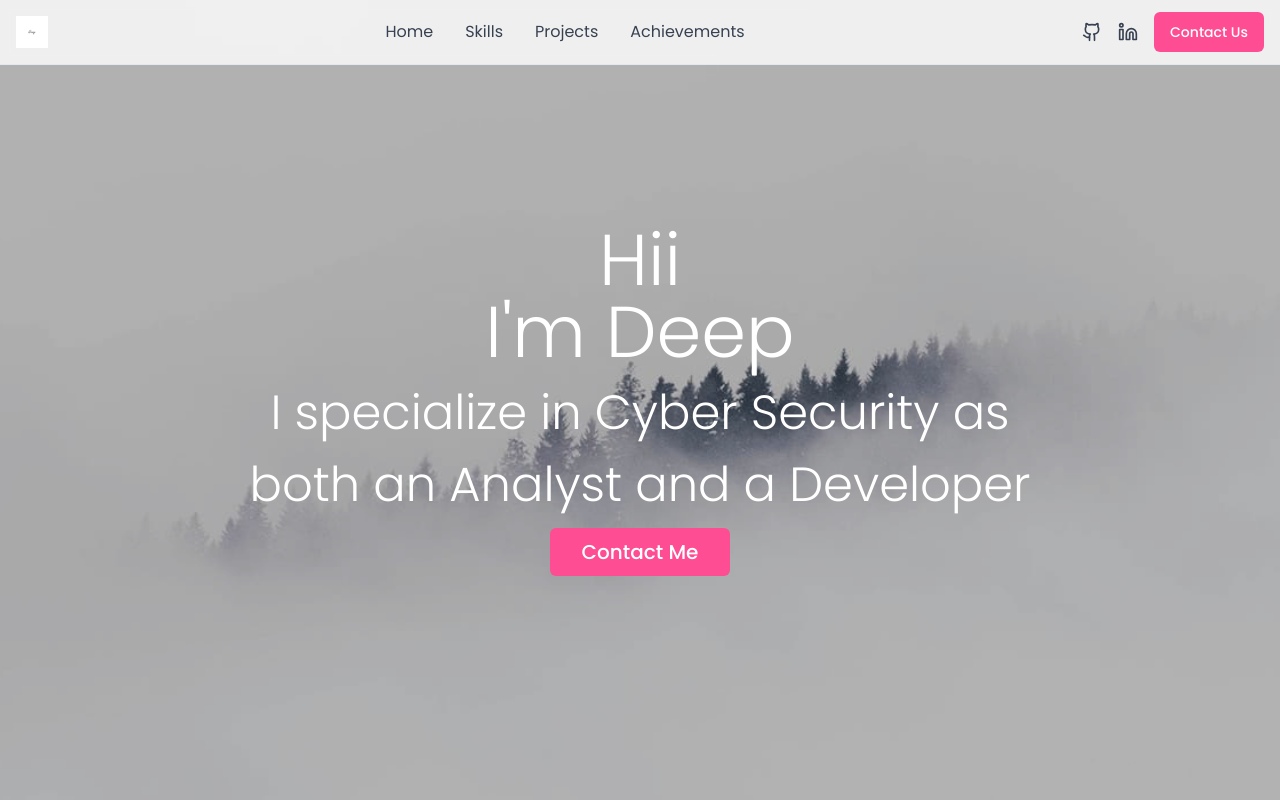
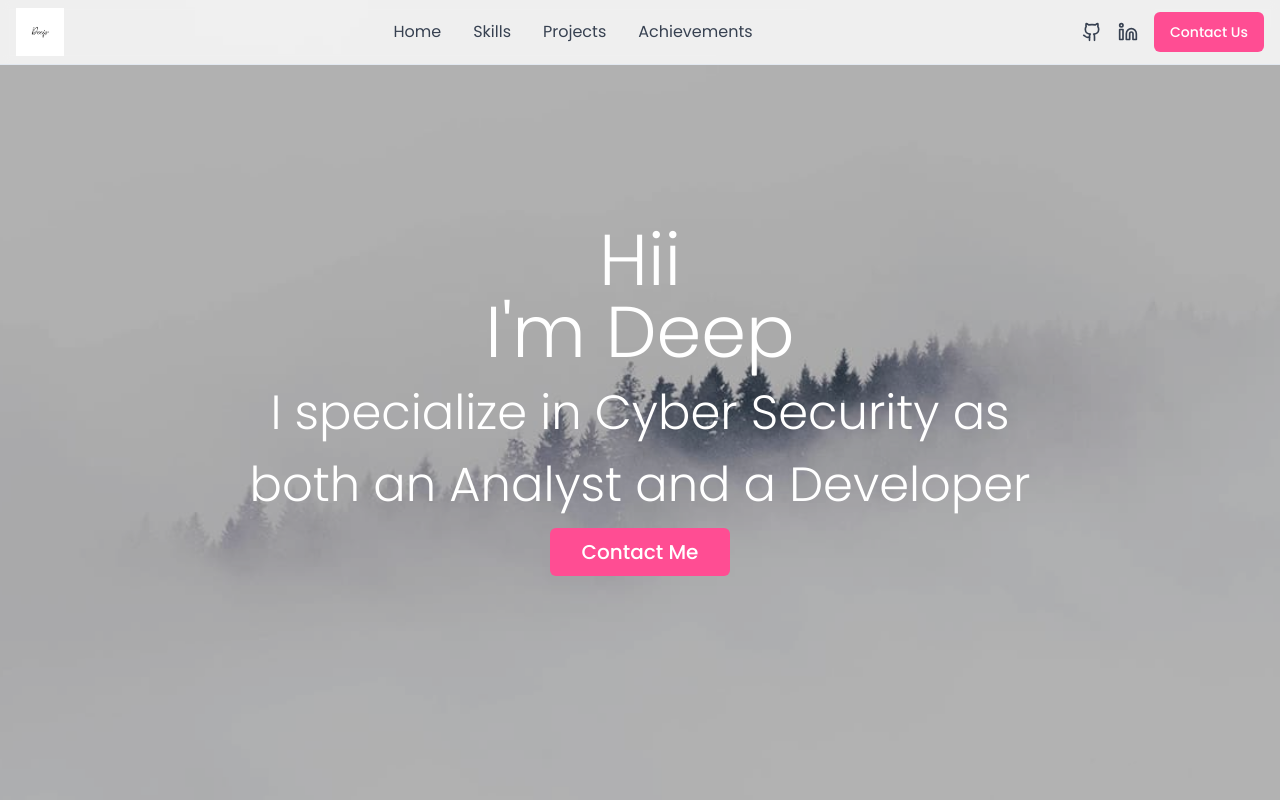
Before and after one commit to Teamd3p/deepratanpara, a React (Vite) app: page / in a window 1280 px wide. Shown: the top 800 px of the page. Built offline with nearby package versions, Linux system fonts and the light colour scheme.

Commit message:
Update Navbar Logo Size
Uploaded the main logo in the navbar and adjusted its size to fit appropriately.
[skip gpt_engineer]

```diff
--- a/src/components/Navbar.tsx
+++ b/src/components/Navbar.tsx
@@ -18,9 +18,9 @@ const Navbar = () => {
         <div className="flex items-center justify-between h-16">
           <div className="flex items-center">
             <img
-              src="/lovable-uploads/c789c4cf-e2b0-4617-92b3-bab0afef61c6.png"
+              src="/lovable-uploads/53c85401-5df4-419d-9c20-394102b340ca.png"
               alt="Deep Logo"
-              className="h-8 w-auto"
+              className="h-12 w-auto" // Increased height from h-8 to h-12 for better visibility
             />
           </div>
 
```
Also changed, not shown: public/lovable-uploads/53c85401-5df4-419d-9c20-394102b340ca.png (added).
